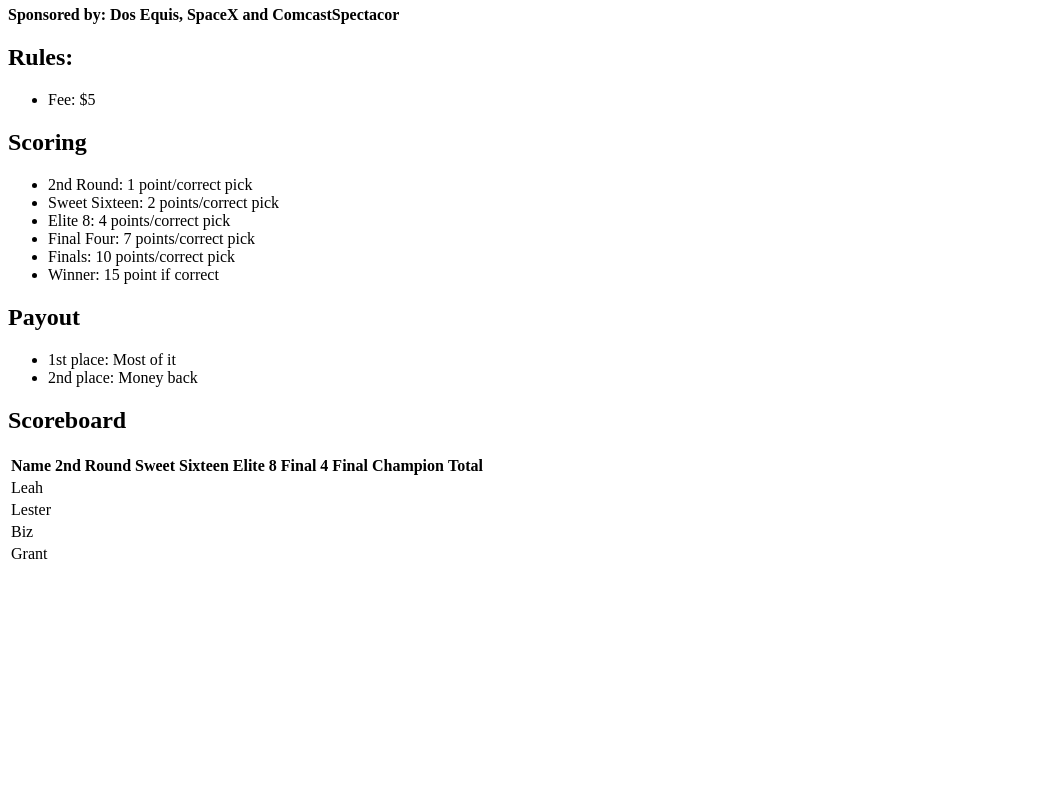
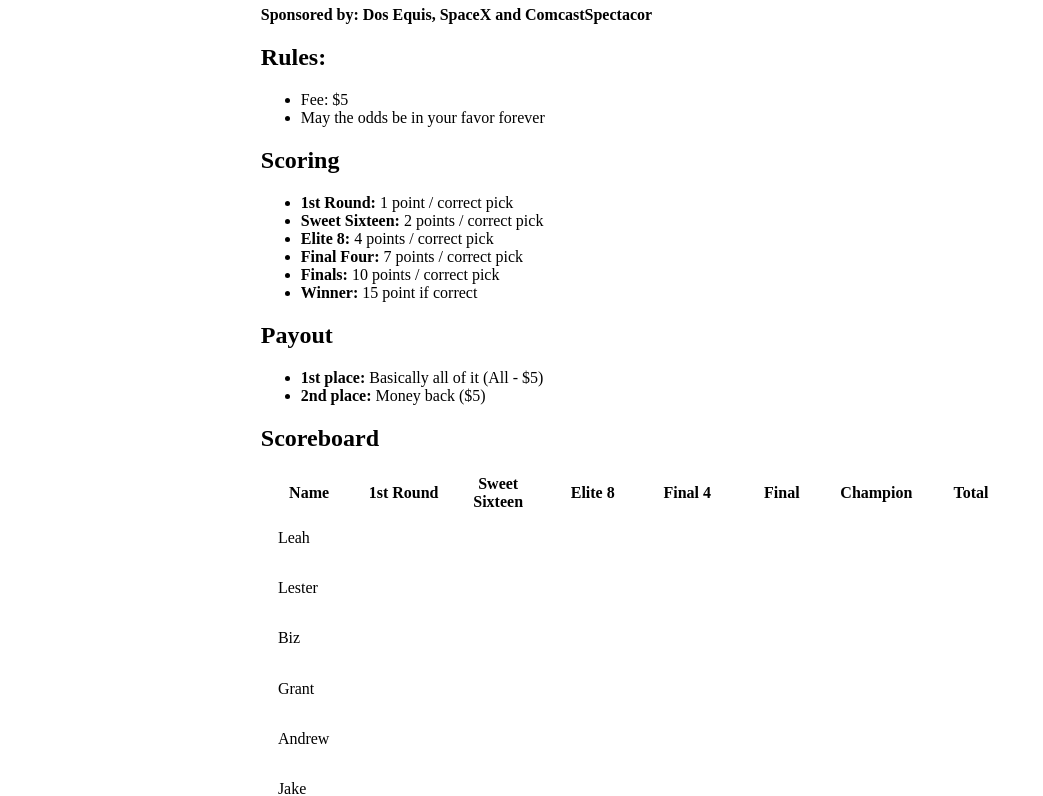
Before and after one commit to willvedd/brackets, a plain HTML site: page index.html in a window 1280 px wide. Shown: the part 60-856 px from the top of the page, without its empty margins (0-1043 px from the left). Before the commit the page ends 800 px from the top, so only its background shows below. Drawn offline with Linux system fonts and the light colour scheme.

Commit message:
Second commit

```diff
--- a/index.html
+++ b/index.html
@@ -1,27 +1,36 @@
+<html>
+<head>
+	<title>Will's Bracket Pool, Sponsored by SpaceX, Planet Fitness and ComcastSpectacor</title>
+	<meta name="viewport" content="width=device-width, initial-scale=1.0">
+	<link href="styles.css" rel="stylesheet">
+</head>
+<body>
+<div class="wrapper">
 	<h1>Will's Bracket Pool</h1>
 	<strong>Sponsored by: Dos Equis, SpaceX and ComcastSpectacor</strong>
 
 	<h2>Rules:</h2>
 	<ul>
 		<li>Fee: $5</li>
+		<li>May the odds be in your favor forever</li>
 	</ul>
 	<h2>Scoring</h2>
 	<ul>
-	<li>2nd Round: 1 point/correct pick</li>
-	<li>Sweet Sixteen: 2 points/correct pick</li>
-	<li>Elite 8: 4 points/correct pick</li>
-	<li>Final Four: 7 points/correct pick</li>
-	<li>Finals: 10 points/correct pick</li>
-	<li>Winner: 15 point if correct</li>
+		<li><strong>1st Round:</strong> 1 point / correct pick</li>
+		<li><strong>Sweet Sixteen:</strong> 2 points / correct pick</li>
+		<li><strong>Elite 8:</strong> 4 points / correct pick</li>
+		<li><strong>Final Four:</strong> 7 points / correct pick</li>
+		<li><strong>Finals:</strong> 10 points / correct pick</li>
+		<li><strong>Winner:</strong> 15 point if correct</li>
 	</ul>
 	<h2>Payout</h2>
 	<ul>
-	<li>1st place: Most of it</li>
-	<li>2nd place: Money back</li>
+		<li><strong>1st place:</strong> Basically all of it (All - $5)</li>
+		<li><strong>2nd place:</strong> Money back ($5)</li>
 	</ul>
 
 	<h2>Scoreboard</h2>
-<table>
+	<table class="scores">
 	<colgroup>
 	<col>
 	<col>
@@ -34,7 +43,7 @@
 	</colgroup>
 	  <tr>
 	    <th>Name</th>
-    <th>2nd Round</th>
+	    <th>1st Round</th>
 	    <th>Sweet Sixteen</th>
 	    <th>Elite 8</th>
 	    <th>Final 4</th>
@@ -83,7 +92,7 @@
 	    <td></td>
 	  </tr>
 	  <tr>
-    <td></td>
+	    <td>Andrew</td>
 	    <td></td>
 	    <td></td>
 	    <td></td>
@@ -93,7 +102,7 @@
 	    <td></td>
 	  </tr>
 	  <tr>
-    <td></td>
+	    <td>Jake</td>
 	    <td></td>
 	    <td></td>
 	    <td></td>
@@ -103,7 +112,7 @@
 	    <td></td>
 	  </tr>
 	  <tr>
-    <td></td>
+	    <td>Adam Krapner</td>
 	    <td></td>
 	    <td></td>
 	    <td></td>
@@ -113,7 +122,7 @@
 	    <td></td>
 	  </tr>
 	  <tr>
-    <td></td>
+	    <td>Williamson</td>
 	    <td></td>
 	    <td></td>
 	    <td></td>
@@ -123,7 +132,7 @@
 	    <td></td>
 	  </tr>
 	  <tr>
-    <td></td>
+	    <td>Maddie</td>
 	    <td></td>
 	    <td></td>
 	    <td></td>
@@ -133,7 +142,7 @@
 	    <td></td>
 	  </tr>
 	  <tr>
-    <td></td>
+	    <td>Kyle</td>
 	    <td></td>
 	    <td></td>
 	    <td></td>
@@ -143,7 +152,7 @@
 	    <td></td>
 	  </tr>
 	  <tr>
-    <td></td>
+	    <td>Kate</td>
 	    <td></td>
 	    <td></td>
 	    <td></td>
@@ -153,3 +162,6 @@
 	    <td></td>
 	  </tr>
 	</table>
+</div>
+</body>
+</html>
--- /dev/null
+++ b/styles.scss
@@ -0,0 +1,14 @@
+
+
+
+.wrapper{
+	margin-left:20%;
+	margin-right:20%;
+}
+
+.scores{
+	td{
+		width: 12%;
+		padding:2%;
+	}
+}
```
Also changed, not shown: styles.css (added). Lines whose indentation alone changed are shown as unchanged.
